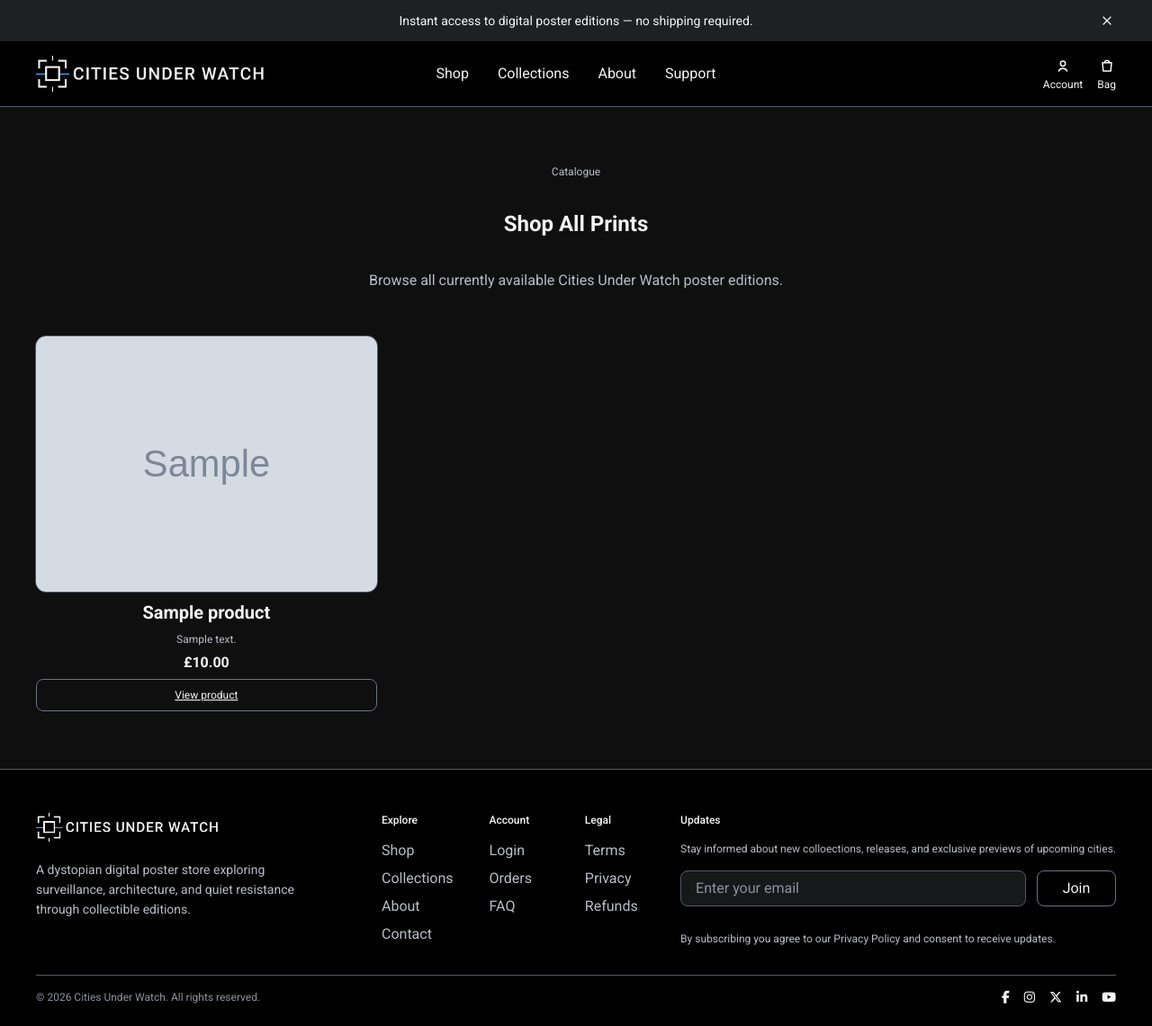
After one commit to creatvie-introvert/cities-under-watch, a Django app: page /catalogue/ in a window 1280 px wide. The commit adds this page. Shown: the whole page at 90% size. Run offline with Django 5.2, Linux system fonts and the light colour scheme; tables that the repository leaves empty hold one stand-in row (values such as "Sample post"); grey boxes marked "Sample" are stand-in pictures; some libraries are stand-ins or nearby versions.

Commit message:
feat: add initial shop all catalogue page

```diff
--- a/config/urls.py
+++ b/config/urls.py
@@ -21,4 +21,5 @@ urlpatterns = [
     path('', include('core.urls')),
     path('admin/', admin.site.urls),
     path('accounts/', include('allauth.urls')),
+    path('catalogue/', include('products.urls')),
 ]
--- /dev/null
+++ b/products/templates/products/product_list.html
@@ -0,0 +1,56 @@
+{% extends "base.html" %}
+
+{% block extra_title %} — Shop All{% endblock %}
+
+{% block content %}
+    <section class="featured-prints-section">
+        <div class="container">
+            <div class="section-heading">
+                <p class="eyebrow">Catalogue</p>
+                <h1>Shop All Prints</h1>
+                <p>
+                    Browse all currently available Cities Under Watch poster editions.
+                </p>
+            </div>
+
+            {% if products %}
+                <div class="prints-grid">
+                    {% for product in products %}
+                        <article class="product-card">
+                            {% with primary_image=product.images.first %}
+                                {% if primary_image %}
+                                    <img
+                                        src="{{ primary_image.image.url }}" alt="{{ primary_image.alt_text|default:product.title }}"
+                                        class="product-card__image"
+                                    >
+                                {% else %}
+                                    <div class="image-placeholder">
+                                        Print image
+                                    </div>
+                                {% endif %}
+                            {% endwith %}
+
+                            <h3>{{ product.title }}</h3>
+
+                            {% if product.short_description %}
+                                    <p class="product-card__format">
+                                        {{ product.short_description }}
+                                    </p>
+                            {% endif %}
+
+                            <p class="product-card__price">
+                                £{{ product.price }}
+                            </p>
+
+                            <a href="#" class="product-card__action">
+                                View product
+                            </a>
+                        </article>
+                    {% endfor %}
+                </div>
+            {% else %}
+                <p>No products are available yet.</p>
+            {% endif %}
+        </div>
+    </section>
+{% endblock %}
--- /dev/null
+++ b/products/urls.py
@@ -0,0 +1,6 @@
+from django.urls import path
+from . import views
+
+urlpatterns = [
+    path('', views.product_list, name='product_list'),
+]
--- a/products/views.py
+++ b/products/views.py
@@ -1,3 +1,17 @@
 from django.shortcuts import render
+from .models import Product
 
-# Create your views here.
+
+def product_list(request):
+    products = (
+        Product.objects
+        .filter(is_active=True, collection__city__is_active=True)
+        .select_related('collection', 'collection__city')
+        .prefetch_related('images')
+    )
+
+    context = {
+        'products': products,
+    }
+
+    return render(request, 'products/product_list.html', context)
--- a/static/css/base.css
+++ b/static/css/base.css
@@ -669,6 +669,16 @@ body {
     border-radius: 0.75rem;
 }
 
+.product-card__image {
+    width: 100%;
+    min-height: 8rem;
+    aspect-ratio: 4 / 3;
+    object-fit: cover;
+    border-radius: 0.75rem;
+    border: 1px solid var(--color-border-subtle);
+    display: inline-block;
+}
+
 .product-card h3 {
     margin: 0;
     font-size: 1.25rem;
@@ -1019,6 +1029,10 @@ body {
         min-height: 10rem;
     }
 
+    .product-card__image {
+        min-height: 10rem;
+    }
+
     .narrative-section .container {
         gap: var(--space-10);
         padding: 0 var(--space-6);
@@ -1300,6 +1314,10 @@ body {
         min-height: 11rem;
     }
 
+    .product-card__image {
+        min-height: 11rem;
+    }
+
     .featured-prints-section .section-actions {
         justify-content: center;
     }
```
